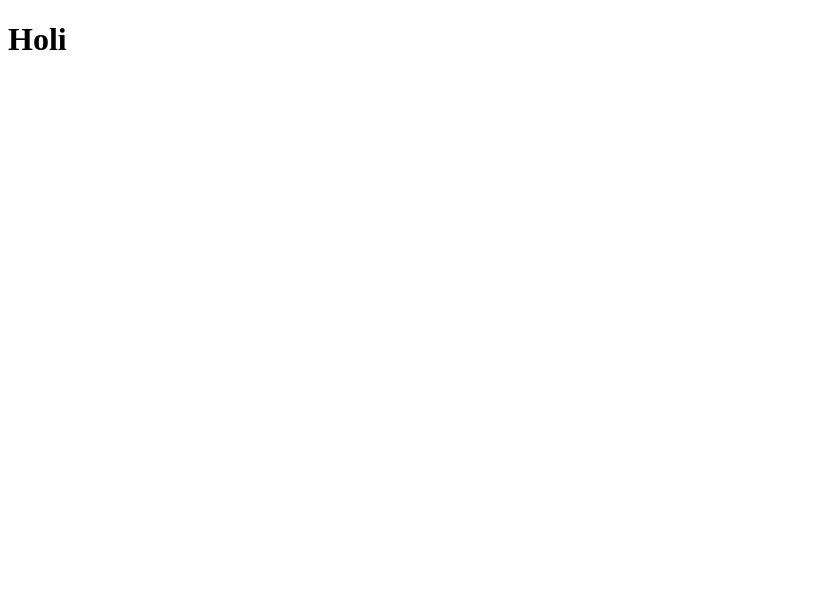
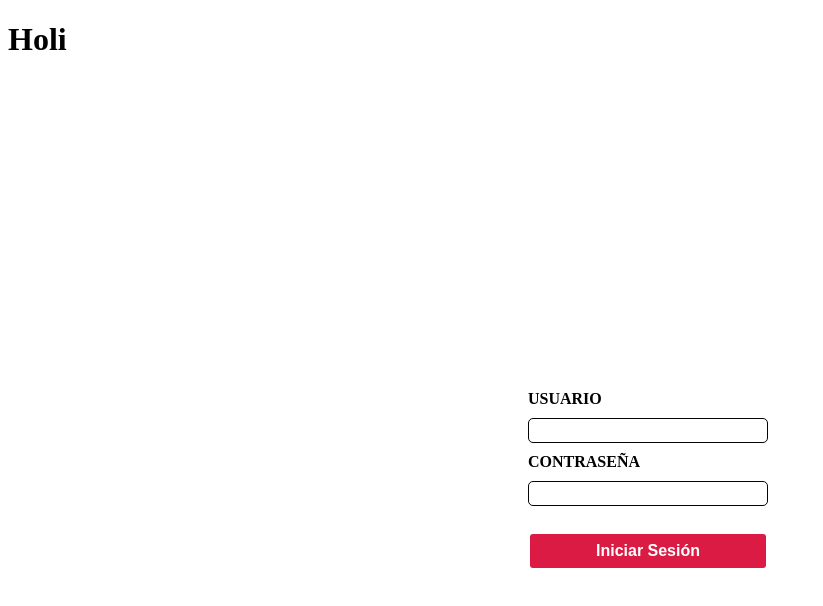
Before and after one commit to Moyrasc/Prueba-Tecnica-Wipay, a React (Vite) app: page /login in a window 1280 px wide. Shown: the top 606 px of the page, without its empty margins (0-823 px from the left). Built offline with nearby package versions, Linux system fonts and the light colour scheme.

Commit message:
created login styles

```diff
--- a/src/App.jsx
+++ b/src/App.jsx
@@ -1,10 +1,10 @@
+import Login from './views/login'
 
-function App() {
-
-
+function App () {
   return (
     <>
       <h1>Holi</h1>
+      <Login />
     </>
   )
 }
--- a/src/main.jsx
+++ b/src/main.jsx
@@ -2,9 +2,8 @@ import React from 'react'
 import ReactDOM from 'react-dom/client'
 import App from './App.jsx'
 
-
 ReactDOM.createRoot(document.getElementById('root')).render(
   <React.StrictMode>
     <App />
-  </React.StrictMode>,
+  </React.StrictMode>
 )
--- /dev/null
+++ b/src/views/Login.jsx
@@ -0,0 +1,21 @@
+import { InputContainer, LoginContainer, ButtonContainer, Input, Button } from './LoginStyled'
+const Login = () => {
+  return (
+    <LoginContainer>
+      <form action=''>
+        <InputContainer>
+          <label htmlFor='user'>Usuario</label>
+          <Input type='text' id='user' name='user' />
+          <label htmlFor='password'>Contraseña</label>
+          <Input type='password' id='password' name='password' />
+        </InputContainer>
+        <ButtonContainer>
+          <Button type='submit'>Iniciar Sesión</Button>
+        </ButtonContainer>
+      </form>
+
+    </LoginContainer>
+  )
+}
+
+export default Login
--- /dev/null
+++ b/src/views/LoginStyled.jsx
@@ -0,0 +1,53 @@
+import styled from 'styled-components'
+
+const LoginContainer = styled.div`
+        width: 100vw;
+        height: 100vh;
+        display: flex;
+        justify-content: center;
+        align-items: center;
+`
+const InputContainer = styled.div`
+    display: flex;
+    flex-direction: column;
+    & label {
+            text-transform: uppercase;
+            font-weight: bold;
+
+    }
+
+`
+const Input = styled.input`
+
+    margin: 10px 0;
+    display: block;
+    font-size: 1.1rem;
+    border-radius: 5px;
+    border: 1px solid #060303;
+    padding-left: 10px;
+
+    `
+const ButtonContainer = styled.div`
+        display: flex;
+        justify-content: center;
+
+`
+const Button = styled.button`
+    background-color: #db1b43;
+    color: white;
+    font-weight: bold;
+    margin-top: 1rem;
+    border-radius: 5px;
+    border: 2px solid white;
+    cursor:pointer;
+    padding: .5rem .5rem;
+    width: 240px;
+    font-size:1rem;
+    `
+export {
+  LoginContainer,
+  InputContainer,
+  Input,
+  ButtonContainer,
+  Button
+}
```
Also changed, not shown: package.json (+8 -1 lines), 1 other file (tests, documents, lock files or other folders).
